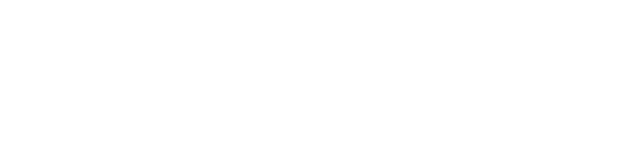
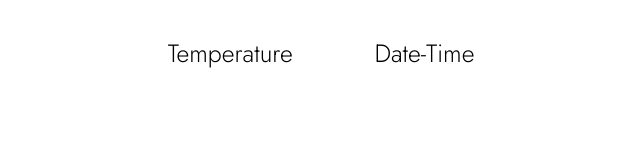
Before and after one commit to milkon19960801/integrated-iot-systems, a plain HTML site: page web/index.html in a window 1280 px wide. Shown: the whole page, without its empty margins (271-911 px from the left). Drawn offline with Linux system fonts and the light colour scheme.

Commit message:
code refactoring + bug fixing + redesign

```diff
--- a/web/index.html
+++ b/web/index.html
@@ -1,19 +1,63 @@
 <!DOCTYPE html>
 <html lang="en">
 <head>
+    <style>
+        body{
+            font-family: 'Jost', sans-serif;
+        }
+    .container{
+        display: flex;
+        justify-content: center;
+        flex-direction: column;
+        width: 100%;
+        align-items: center;
+    }
+    .header {
+        display: flex;
+        flex-direction: row;
+        justify-content: space-around;
+        width: 34%;
+        padding: 10px;
+        font-size: 25px;
+    }
+    .first-cell{
+        width: 40%;
+    }
+    .second-cell{
+        width: 45%;
+    }
+
+    .body{
+        display: flex;
+        flex-direction: row;
+        justify-content: space-around;
+        width: 40%;
+        padding: 10px;
+        font-size: 23px;
+    }
+    </style>
+    <link href="https://fonts.googleapis.com/css2?family=Jost:wght@300&display=swap" rel="stylesheet">
     <meta charset="UTF-8">
     <title>Systemintegration</title>
 </head>
 <body style="margin:0;">
 
-<textarea title="Systemintegration Log" id="log" readonly
-          style="display: block; width: 100%; height: 600px; resize: none; margin: 0;
-          padding: 0; border: 0;"></textarea>
-
-
+    <div class="container">
+        <div class="header">
+            <div class="first-cell">
+                <p>Temperature</p>
+            </div>
+            <div class="second-cell">
+                <p>Date-Time</p>
+            </div>
+        </div>
+        <div class="body" id="data">
+            <div  id="first-cell"></div>
+            <div  id="second-cell"></div>
+        </div>
+    </div>
 
 <script>
-
     var ws = new WebSocket("ws://localhost:8080/WebSocketWebProject_war_exploded/ws");
 
     ws.onopen = function (event) {
@@ -21,24 +65,24 @@
     }
 
     ws.onmessage = function (event) {
+        strEdit(event.data)
+    }
 
-        document.getElementById("log").value +=  event.data + "\n";
-        strEdit(event.data)
-
-    }
-    let id = 0;
     function strEdit (data) {
-
-       const splitString =  data.split(',');
+        const splitString =  data.split(',');
         const customDate = new Date(splitString[1]).toString().replace('GMT+0200 (centraleuropeisk sommartid)','');
 
         const dataObj = {};
-        let newObj = {...dataObj, temp:splitString[0],date:customDate};
-        console.log(newObj);
+        const newObj = {...dataObj, temp:splitString[0],date:customDate};//spread operator ...dataObj return new object with your added keys and values, save it in newObject variable
 
+        const temperature =  document.createElement('p'); // <p></p>
+        temperature.innerHTML = newObj.temp +=" °C";  //<p>value</p>
+        document.getElementById('first-cell').appendChild(temperature); // <div  id="first-cell" ><p>value</p></div>
 
+        const DateTime =  document.createElement('p')
+        DateTime.innerHTML = newObj.date;
+        document.getElementById('second-cell').appendChild(DateTime);
     }
-
 </script>
 </body>
 </html>
```
